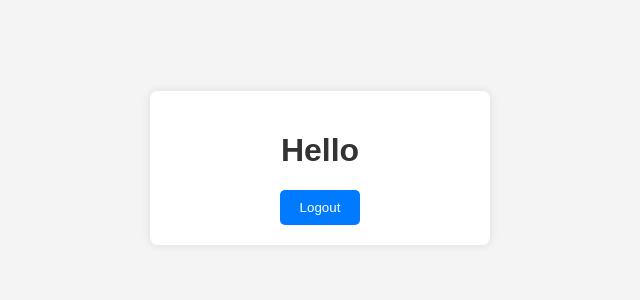
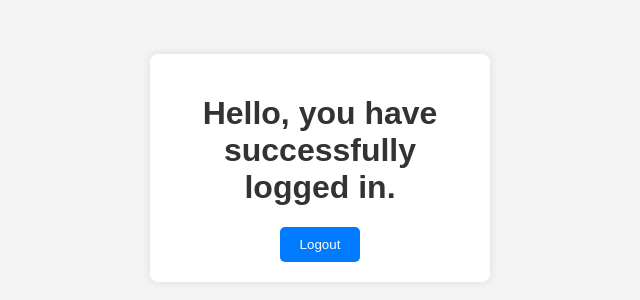
Before and after one commit to iyashtyagi/basic-auth, a website: page public/pages/index.html in a window 1280 px wide. Shown: the part 232-532 px from the top of the page, without its empty margins (320-960 px from the left). Drawn offline with Linux system fonts and the light colour scheme.

Commit message:
minor change

```diff
--- a/public/pages/index.html
+++ b/public/pages/index.html
@@ -11,7 +11,7 @@
     <div class="container" id="index-container">
         <div>
             <form action="/logout" method="post">
-                <h1>Hello</h1>
+                <h1>Hello, you have successfully logged in.</h1>
                 <button type="submit">Logout</button>
             </form>
         </div>
```
